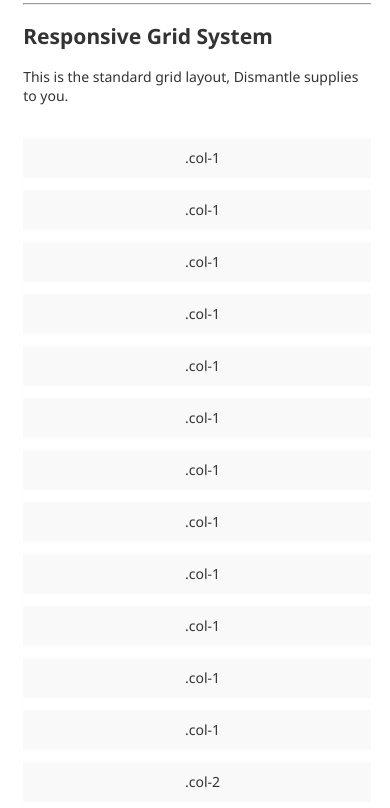
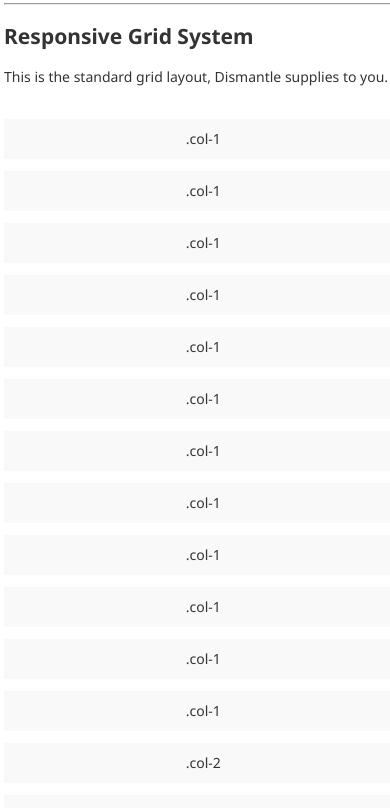
Before and after one commit to FRickReich/dismantle, a plain HTML site: page Demos/grid_720.html in a window 390 px wide. Shown: the part 73-881 px from the top of the page. Drawn offline with Linux system fonts and the light colour scheme.

Commit message:
changed width of mobile template

```diff
--- a/assets/styles/dismantle/grid.css
+++ b/assets/styles/dismantle/grid.css
@@ -33,7 +33,7 @@
 
 [class*="container"] {
 	margin: 0 auto;
-	width: 90%;
+	width: 100%;
 }
 
 .row {
--- a/assets/styles/framework.css
+++ b/assets/styles/framework.css
@@ -3,3 +3,7 @@
 
 /* Import Dismantle.css Module */
 @import url("dismantle/grid.css");
+
+/* User Custom Styles */
+
+/* ... */
```
